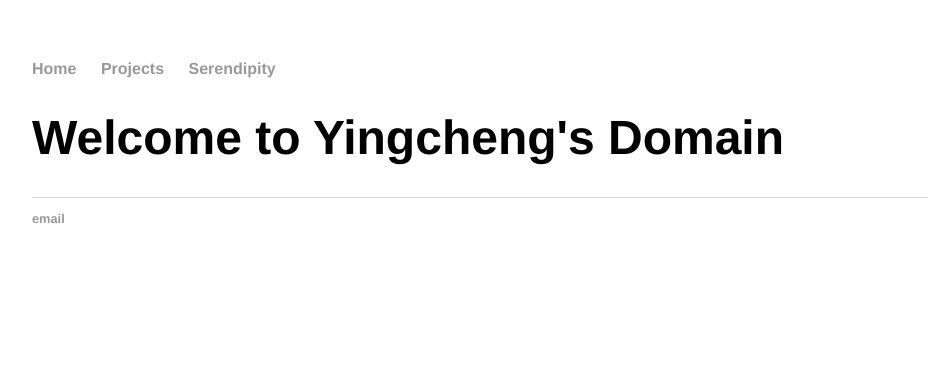
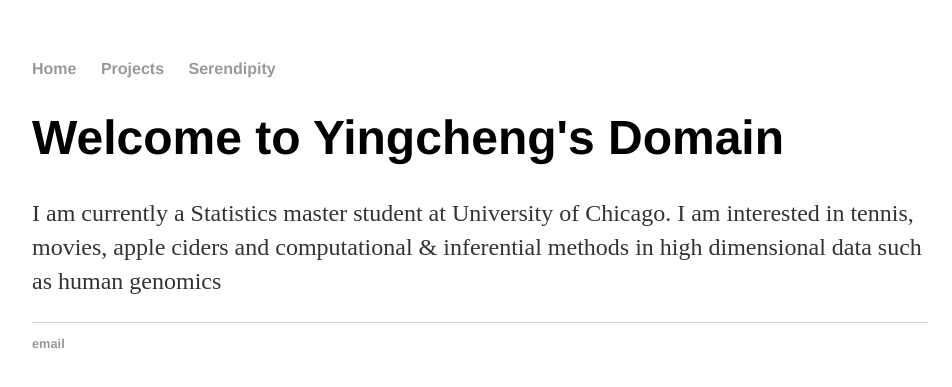
Before and after one commit to masterStormtrooper/masterStormtrooper.github.io, a Jekyll site: the page built from index.html, in a window 1280 px wide. Shown: the top 387 px of the page, without its empty margins (160-1112 px from the left). Built offline with Jekyll 4.4.1, drawn with Linux system fonts in a browser that asks for light colours.

Commit message:
Update index.html

```diff
--- a/index.html
+++ b/index.html
@@ -4,4 +4,5 @@ title: Welcome to Yingcheng's Domain
 ---
 <div class="blurb">
 	<h1>Welcome to Yingcheng's Domain</h1>
+	<p>I am currently a Statistics master student at University of Chicago. I am interested in tennis, movies, apple ciders and computational & inferential methods in high dimensional data such as human genomics </p>
 </div><!-- /.blurb -->
```
